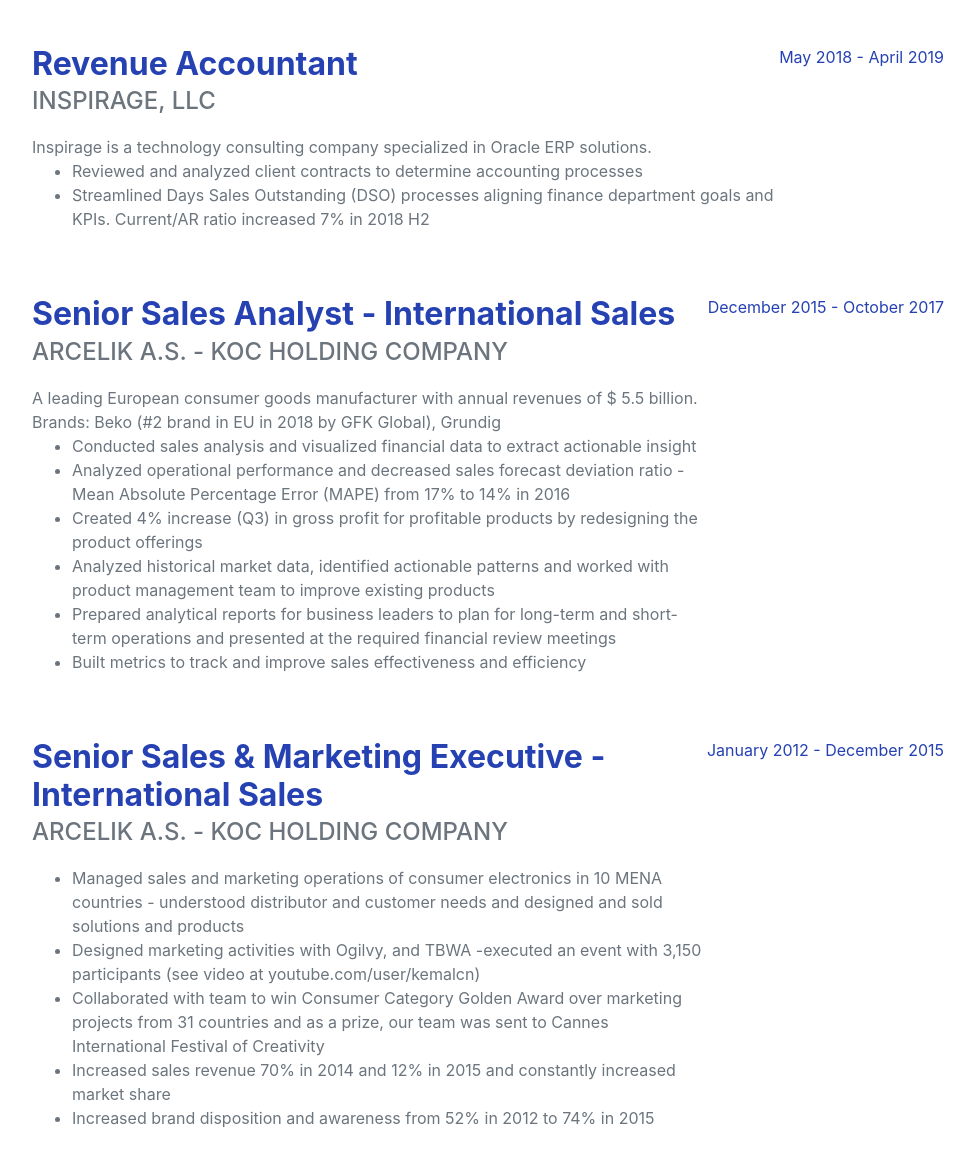
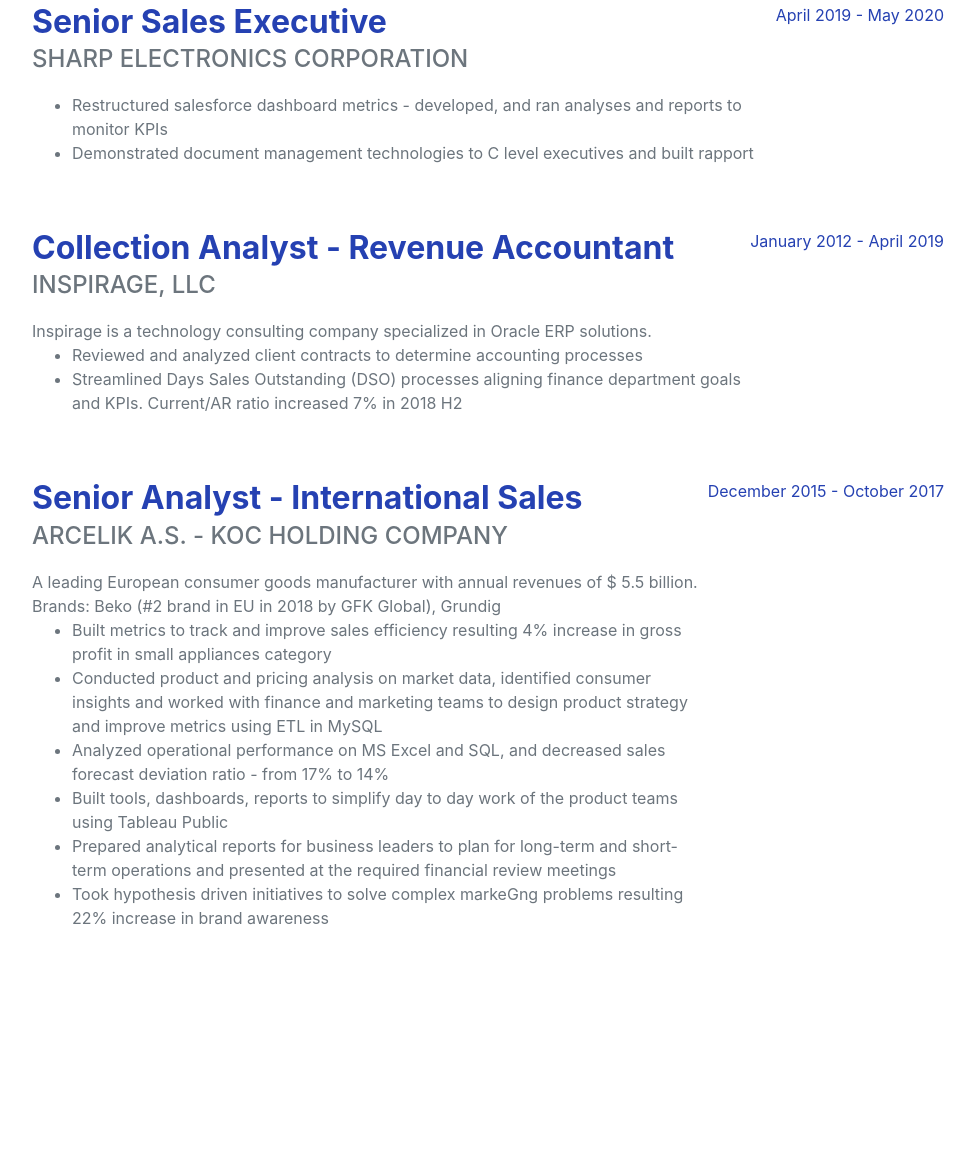
Before and after one commit to alaeddinoglu/alaeddinoglu.github.io, a plain HTML site: page index.html in a window 1280 px wide. Shown: the part 7550-8713 px from the top of the page, without its empty margins (288-1263 px from the left). Drawn offline with nearby package versions, Linux system fonts and the light colour scheme; a web font is replaced by a local one.

Commit message:
updated cv

```diff
--- a/index.html
+++ b/index.html
@@ -273,6 +273,12 @@
                             <h3 class="mb-0" style="text-transform:none">Data Science Fellow</h3>
                             <div class="subheading mb-3">General Assembly</div>
                             <div>480+ hour immersive developing skills in Python, SQL, Scala, Scikit-learn, data visualization, statistical analysis, Bayesian statistics, machine learning, natural language processing (NLP), and neural networks</div>
+                            <ul>
+                              <li>Collected and manipulated data (Python, Pandas) and created compelling visualizations</li>
+                              <li>Built and implemented appropriate machine learning models and algorithms using SQL and Python</li>
+                              <li>Completed 20 labs and 6 project presentations in immersive bootcamp training with 480+ hours</li>
+                              <li>Collected, extracted, queried, cleaned and aggregated data for quantitative analysis using SQL and Python</li>
+                            </ul>
                         </div>
                         <div class="flex-shrink-0"><span style="color:#2541B2">April 2020 - July 2020</span></div>
                     </div>
@@ -289,7 +295,7 @@
                     </div>
                     <div class="d-flex flex-column flex-md-row justify-content-between mb-5">
                         <div class="flex-grow-1">
-                          <h3 class="mb-0" style="text-transform:none">Revenue Accountant</h3>
+                          <h3 class="mb-0" style="text-transform:none">Collection Analyst - Revenue Accountant</h3>
                           <div class="subheading mb-3"><a href="https://www.inspirage.com/">Inspirage, LLC</a></div>
                           <div>Inspirage is a technology consulting company specialized in Oracle ERP solutions.</div>
                           <ul>
@@ -297,43 +303,23 @@
                             <li>Streamlined Days Sales Outstanding (DSO) processes aligning finance department goals and KPIs. Current/AR ratio increased 7% in 2018 H2</li>
                           </ul>
                         </div>
-                        <div class="flex-shrink-0"><span style="color:#2541B2">May 2018 - April 2019</span></div>
+                        <div class="flex-shrink-0"><span style="color:#2541B2">January 2012 - April 2019</span></div>
                     </div>
                     <div class="d-flex flex-column flex-md-row justify-content-between mb-5">
                         <div class="flex-grow-1">
-                            <h3 class="mb-0" style="text-transform:none">Senior Sales Analyst - International Sales</h3>
+                            <h3 class="mb-0" style="text-transform:none">Senior Analyst - International Sales</h3>
                             <div class="subheading mb-3"><a href="http://www.arcelikas.com/page/10/About">Arcelik A.S.</a> - <a href="https://www.koc.com.tr/en-us">Koc Holding Company </a> </div>
                             <div>A leading European consumer goods manufacturer with annual revenues of $ 5.5 billion. Brands: Beko (#2 brand in EU in 2018 by GFK Global), Grundig</div>
                             <ul>
-                              <li>Conducted sales analysis and visualized financial data to extract actionable insight</li>
-                              <li>Analyzed operational performance and decreased sales forecast deviation ratio - Mean Absolute Percentage
-Error (MAPE) from 17% to 14% in 2016</li>
-                              <li>Created 4% increase (Q3) in gross profit for profitable products by redesigning the product offerings</li>
-                              <li>Analyzed historical market data, identified actionable patterns and worked with product management team to
-improve existing products</li>
-                              <li>Prepared analytical reports for business leaders to plan for long-term and short-term operations and
-presented at the required financial review meetings</li>
-                              <li>Built metrics to track and improve sales effectiveness and efficiency</li>
+                              <li>Built metrics to track and improve sales efficiency resulting 4% increase in gross profit in small appliances category</li>
+                              <li>Conducted product and pricing analysis on market data, identified consumer insights and worked with finance and marketing teams to design product strategy and improve metrics using ETL in MySQL</li>
+                              <li>Analyzed operational performance on MS Excel and SQL, and decreased sales forecast deviation ratio - from 17% to 14%</li>
+                              <li>Built tools, dashboards, reports to simplify day to day work of the product teams using Tableau Public</li>
+                              <li>Prepared analytical reports for business leaders to plan for long-term and short-term operations and presented at the required financial review meetings</li>
+                              <li>Took hypothesis driven initiatives to solve complex markeGng problems resulting 22% increase in brand awareness</li>
                             </ul>
                         </div>
                         <div class="flex-shrink-0"><span style="color:#2541B2">December 2015 - October 2017</span></div>
-                    </div>
-                    <div class="d-flex flex-column flex-md-row justify-content-between mb-5">
-                        <div class="flex-grow-1">
-                            <h3 class="mb-0" style="text-transform:none">Senior Sales & Marketing Executive - International Sales</h3>
-                            <div class="subheading mb-3"><a href="http://www.arcelikas.com/page/10/About">Arcelik A.S.</a> - <a href="https://www.koc.com.tr/en-us">Koc Holding Company </a></div>
-                            <ul>
-                              <li>Managed sales and marketing operations of consumer electronics in 10 MENA countries - understood
-distributor and customer needs and designed and sold solutions and products</li>
-                              <li>Designed marketing activities with Ogilvy, and TBWA -executed an event with 3,150 participants (see video
-at <a href="https://www.youtube.com/user/kemalcn">youtube.com/user/kemalcn)</a></li>
-                              <li>Collaborated with team to win Consumer Category Golden Award over marketing projects from 31 countries
-and as a prize, our team was sent to Cannes International Festival of Creativity</li>
-                              <li>Increased sales revenue 70% in 2014 and 12% in 2015 and constantly increased market share</li>
-                              <li>Increased brand disposition and awareness from 52% in 2012 to 74% in 2015</li>
-                            </ul>
-                        </div>
-                        <div class="flex-shrink-0"><span style="color:#2541B2">January 2012 - December 2015</span></div>
                     </div>
             </section>
 
```
Also changed, not shown: 1 other file.
